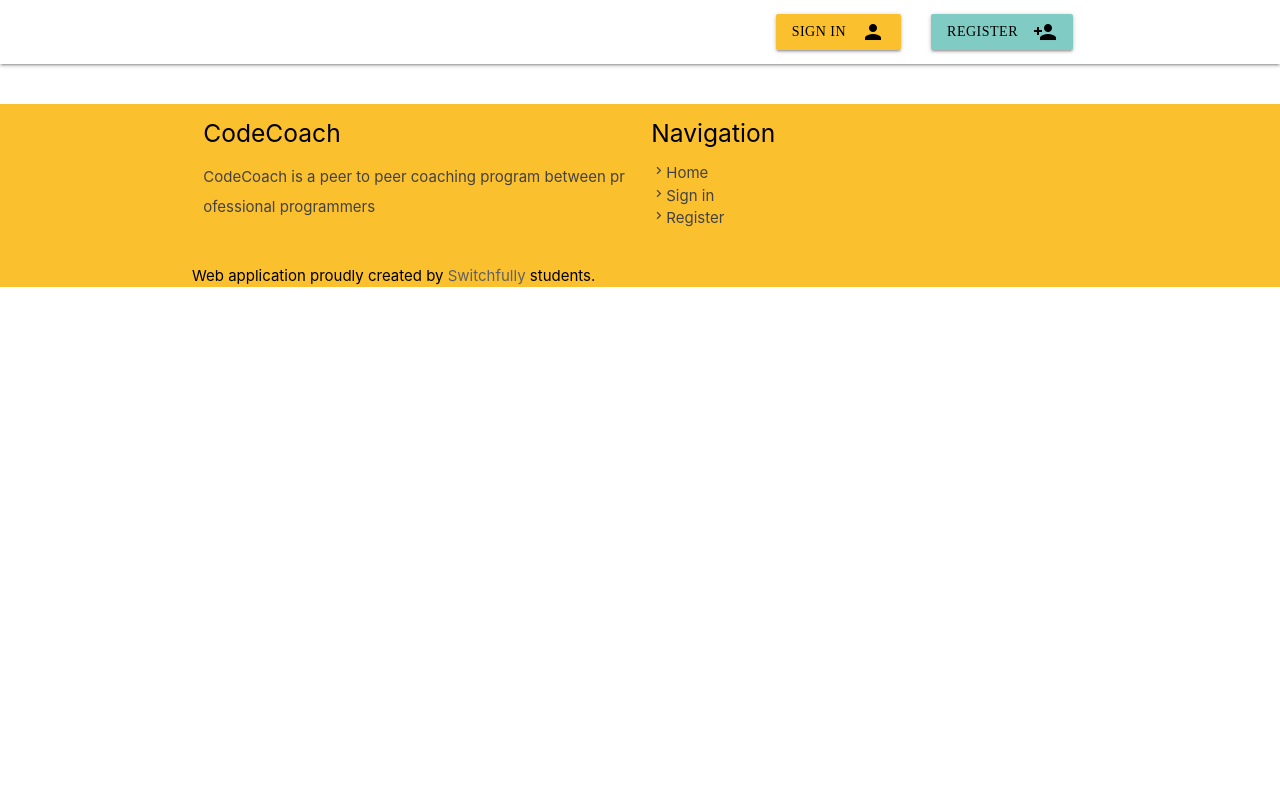
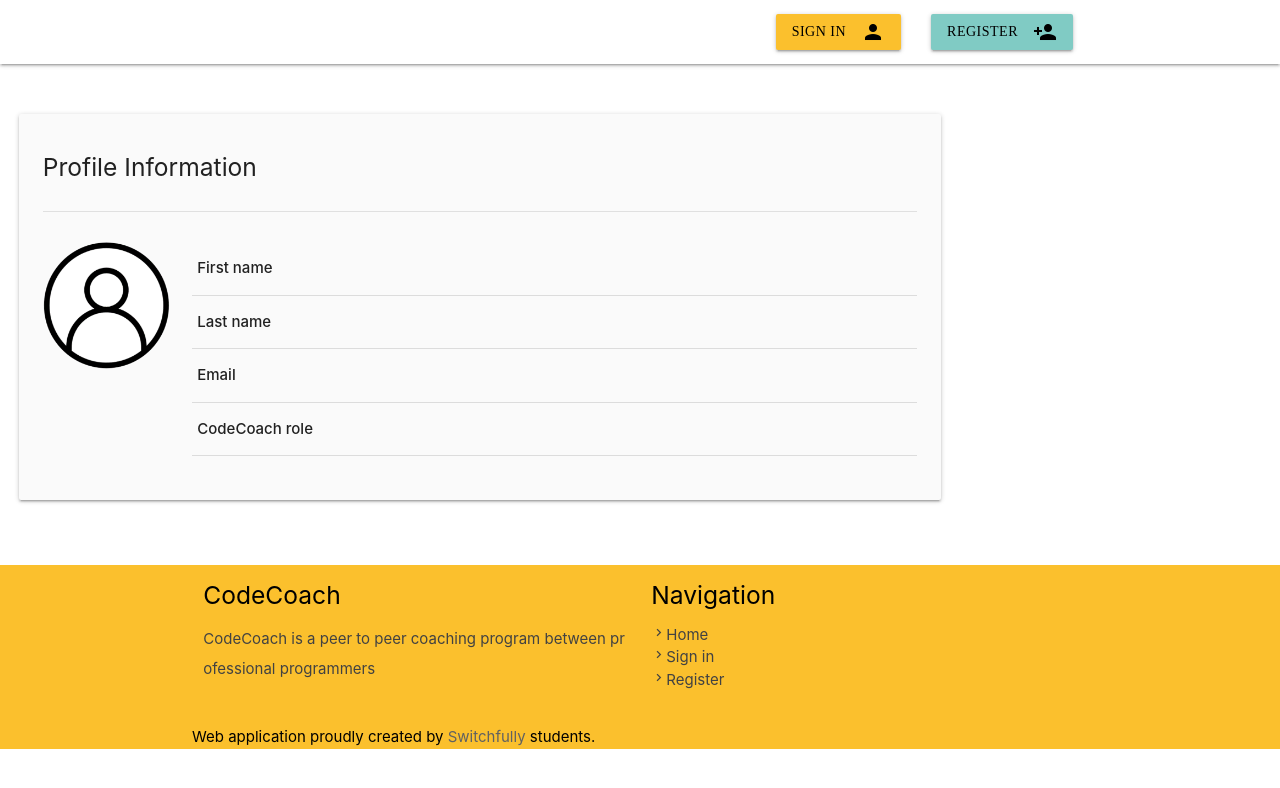
Before and after one commit to tmassart873/codeCoach-VicTims-frontend, an Angular app: page /profile in a window 1280 px wide. Shown: the top 788 px of the page. Built offline with nearby package versions, Linux system fonts and the light colour scheme.

Commit message:
fix(S4 ): hide edit button when not editable, fix for header nav init

```diff
--- a/src/app/user/my-profile/profile-information/user-detail.component.html
+++ b/src/app/user/my-profile/profile-information/user-detail.component.html
@@ -1,9 +1,9 @@
-<div class="col s12 m7 l9" *ngIf="user">
+<div class="col s12 m7 l9">
   <div class="content-container">
 
     <section class="card-panel grey lighten-5">
-      <div class="right">
-        <a class="{{color}}" [routerLink]="['/users',user.id,'edit-my-profile']"><i
+      <div *ngIf="editedAble" class="right">
+        <a class="{{color}}" [routerLink]="['/users',user?.id,'edit-my-profile']"><i
           class="material-icons left">edit</i>Edit</a>
       </div>
       <h5>Profile Information</h5>
@@ -18,19 +18,19 @@
             <tbody>
             <tr>
               <td><strong>First name</strong></td>
-              <td>{{user.firstName}}</td>
+              <td>{{user?.firstName}}</td>
             </tr>
             <tr>
               <td><strong>Last name</strong></td>
-              <td>{{user.lastName}}</td>
+              <td>{{user?.lastName}}</td>
             </tr>
             <tr>
               <td><strong>Email</strong></td>
-              <td>{{user.email}}</td>
+              <td>{{user?.email}}</td>
             </tr>
             <tr>
               <td><strong>CodeCoach role</strong></td>
-              <td>{{user.userRole | lowercase}}</td>
+              <td>{{user?.userRole | lowercase}}</td>
             </tr>
             </tbody>
           </table>
--- a/src/app/user/my-profile/profile-information/user-detail.component.ts
+++ b/src/app/user/my-profile/profile-information/user-detail.component.ts
@@ -1,6 +1,7 @@
 import {Component, Input, OnInit} from '@angular/core';
 import {UserService} from "../../../service/user/user.service";
 import {User} from "../../model/User";
+import {ActivatedRoute} from "@angular/router";
 
 @Component({
   selector: 'app-user-detail',
@@ -9,18 +10,25 @@ import {User} from "../../model/User";
 })
 export class UserDetailComponent implements OnInit {
 
-  user!: User | null;
+  user?: User | null;
   id!: string | null;
 
   @Input()
   color: string = 'waves-effect waves-light btn-large btn-floating yellow darken-2';
+  editedAble: boolean = false;
 
-  constructor(private userService: UserService) {
+  constructor(private userService: UserService,
+              private activatedRoute: ActivatedRoute) {
   }
 
   ngOnInit(): void {
     this.user = this.userService.user;
-    console.log(this.user)
+    if(this.activatedRoute.parent!==null) {
+      let id = this.activatedRoute.parent!.snapshot.paramMap.get('id');
+      if(this.user?.id === id || this.user?.userRole == 'ADMIN'){
+        this.editedAble = true;
+      }
+    }
   }
 
 }
--- a/src/layout/header-logged-in/header-loggedin.component.ts
+++ b/src/layout/header-logged-in/header-loggedin.component.ts
@@ -1,15 +1,16 @@
-import {Component, EventEmitter, OnInit, Output} from '@angular/core';
+import {AfterViewInit, Component, EventEmitter, OnInit, Output} from '@angular/core';
 import {KeycloakService} from "../../app/security/keycloak/keycloak.service";
 import {Router} from "@angular/router";
 import {UserService} from "../../app/service/user/user.service";
 import {User} from "../../app/user/model/User";
+import {InitService} from "../../app/materialize/init.service";
 
 @Component({
   selector: 'app-header-loggedin',
   templateUrl: './header-loggedin.component.html',
   styleUrls: ['./header-loggedin.component.css']
 })
-export class HeaderLoggedinComponent implements OnInit {
+export class HeaderLoggedinComponent implements OnInit, AfterViewInit {
 
   COACH: string = 'COACH';
 
@@ -18,7 +19,8 @@ export class HeaderLoggedinComponent implements OnInit {
 
   constructor(private keycloakService: KeycloakService,
               private router: Router,
-              private userService: UserService) {
+              private userService: UserService,
+              private initService: InitService) {
   }
 
   ngOnInit(): void {
@@ -46,4 +48,8 @@ export class HeaderLoggedinComponent implements OnInit {
   get user(): User | null {
     return this.userService.user;
   }
+
+  ngAfterViewInit() {
+    this.initService.initSideNav();
+  }
 }
--- a/src/layout/header/header.component.ts
+++ b/src/layout/header/header.component.ts
@@ -1,15 +1,19 @@
-import { Component, OnInit } from '@angular/core';
+import {AfterViewInit, Component, OnInit} from '@angular/core';
+import {InitService} from "../../app/materialize/init.service";
 
 @Component({
   selector: 'app-header',
   templateUrl: './header.component.html',
   styleUrls: ['./header.component.css']
 })
-export class HeaderComponent implements OnInit {
+export class HeaderComponent implements OnInit, AfterViewInit {
 
-  constructor() { }
+  constructor(private initService: InitService) { }
 
   ngOnInit(): void {
   }
 
+  ngAfterViewInit() {
+    this.initService.initSideNav();
+  }
 }
```
